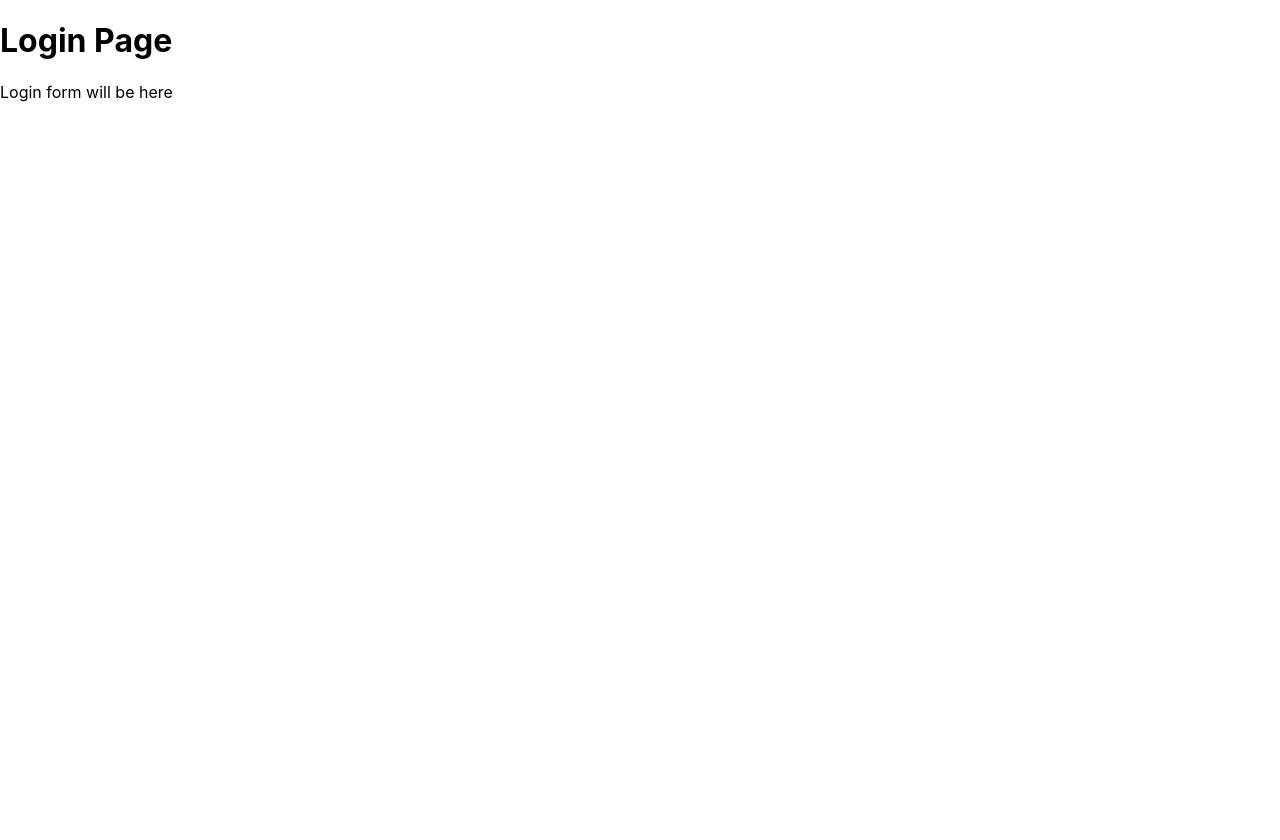
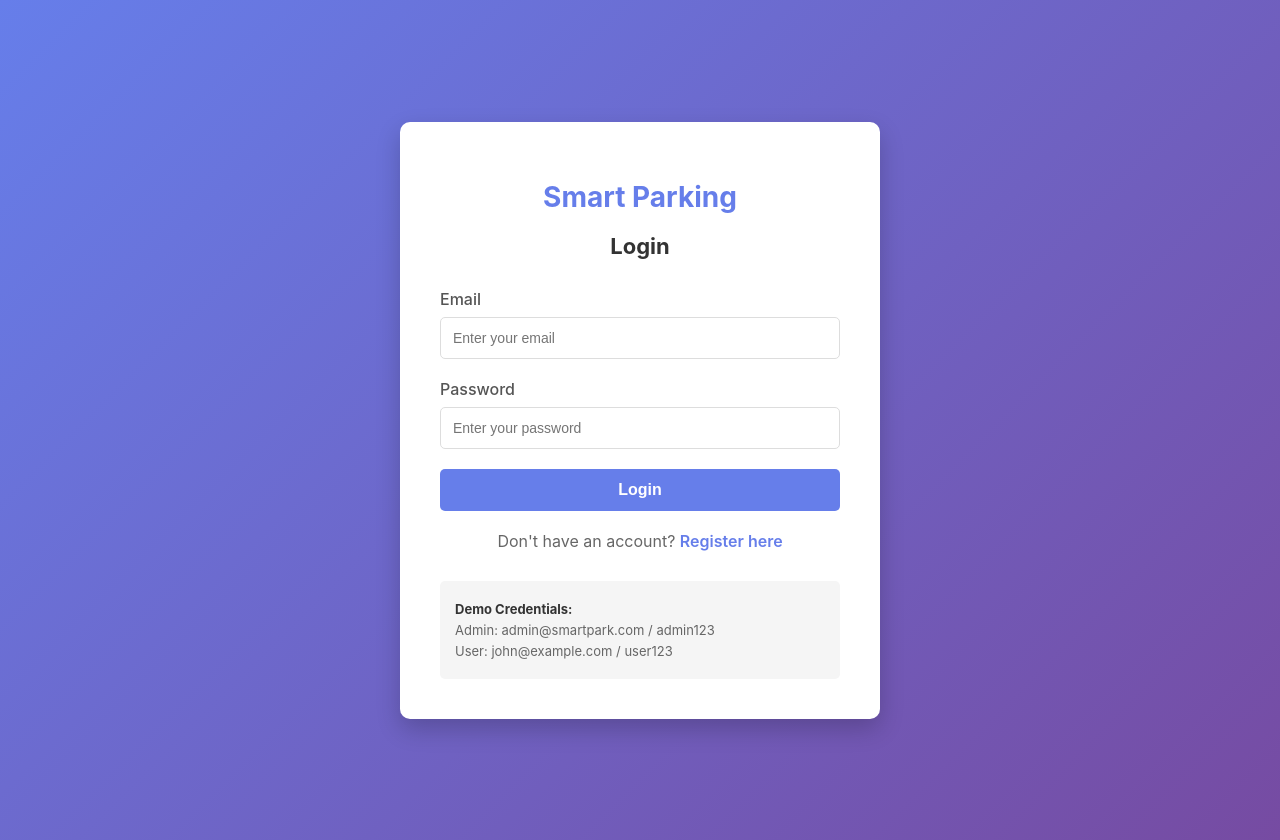
Before and after one commit to jessicaverna/smart-park, a React (Create React App) app in the folder frontend/: page /login in a window 1280 px wide. Before the commit the page ends 800 px from the top, so only its background shows below. Built offline with nearby package versions, Linux system fonts and the light colour scheme.

Commit message:
add auth pages

```diff
--- /dev/null
+++ b/frontend/src/pages/Auth.css
@@ -0,0 +1,120 @@
+.auth-container {
+  min-height: 100vh;
+  display: flex;
+  align-items: center;
+  justify-content: center;
+  background: linear-gradient(135deg, #667eea 0%, #764ba2 100%);
+  padding: 20px;
+}
+
+.auth-card {
+  background: white;
+  padding: 40px;
+  border-radius: 10px;
+  box-shadow: 0 10px 25px rgba(0, 0, 0, 0.2);
+  width: 100%;
+  max-width: 400px;
+}
+
+.auth-card h1 {
+  text-align: center;
+  color: #667eea;
+  margin-bottom: 10px;
+  font-size: 28px;
+}
+
+.auth-card h2 {
+  text-align: center;
+  color: #333;
+  margin-bottom: 30px;
+  font-size: 22px;
+}
+
+.form-group {
+  margin-bottom: 20px;
+}
+
+.form-group label {
+  display: block;
+  margin-bottom: 8px;
+  color: #555;
+  font-weight: 500;
+}
+
+.form-group input {
+  width: 100%;
+  padding: 12px;
+  border: 1px solid #ddd;
+  border-radius: 5px;
+  font-size: 14px;
+  box-sizing: border-box;
+}
+
+.form-group input:focus {
+  outline: none;
+  border-color: #667eea;
+}
+
+.btn-primary {
+  width: 100%;
+  padding: 12px;
+  background: #667eea;
+  color: white;
+  border: none;
+  border-radius: 5px;
+  font-size: 16px;
+  font-weight: 600;
+  cursor: pointer;
+  transition: background 0.3s;
+}
+
+.btn-primary:hover:not(:disabled) {
+  background: #5568d3;
+}
+
+.btn-primary:disabled {
+  background: #ccc;
+  cursor: not-allowed;
+}
+
+.error-message {
+  background: #fee;
+  color: #c33;
+  padding: 12px;
+  border-radius: 5px;
+  margin-bottom: 20px;
+  border-left: 4px solid #c33;
+}
+
+.auth-link {
+  text-align: center;
+  margin-top: 20px;
+  color: #666;
+}
+
+.auth-link a {
+  color: #667eea;
+  text-decoration: none;
+  font-weight: 600;
+}
+
+.auth-link a:hover {
+  text-decoration: underline;
+}
+
+.demo-credentials {
+  margin-top: 30px;
+  padding: 15px;
+  background: #f5f5f5;
+  border-radius: 5px;
+  font-size: 13px;
+}
+
+.demo-credentials p {
+  margin: 5px 0;
+  color: #666;
+}
+
+.demo-credentials strong {
+  color: #333;
+}
--- a/frontend/src/pages/Login.js
+++ b/frontend/src/pages/Login.js
@@ -1,10 +1,81 @@
-import React from 'react';
+import React, { useState } from 'react';
+import { useNavigate, Link } from 'react-router-dom';
+import { useAuth } from '../context/AuthContext';
+import './Auth.css';
 
 function Login() {
+  const [email, setEmail] = useState('');
+  const [password, setPassword] = useState('');
+  const [error, setError] = useState('');
+  const [loading, setLoading] = useState(false);
+  const { login } = useAuth();
+  const navigate = useNavigate();
+
+  const handleSubmit = async (e) => {
+    e.preventDefault();
+    setError('');
+    setLoading(true);
+
+    try {
+      const user = await login(email, password);
+      if (user.role === 'ADMIN') {
+        navigate('/admin');
+      } else {
+        navigate('/dashboard');
+      }
+    } catch (err) {
+      setError(err.response?.data?.message || 'Login failed. Please try again.');
+    } finally {
+      setLoading(false);
+    }
+  };
+
   return (
-    <div>
-      <h1>Login Page</h1>
-      <p>Login form will be here</p>
+    <div className="auth-container">
+      <div className="auth-card">
+        <h1>Smart Parking</h1>
+        <h2>Login</h2>
+
+        {error && <div className="error-message">{error}</div>}
+
+        <form onSubmit={handleSubmit}>
+          <div className="form-group">
+            <label>Email</label>
+            <input
+              type="email"
+              value={email}
+              onChange={(e) => setEmail(e.target.value)}
+              required
+              placeholder="Enter your email"
+            />
+          </div>
+
+          <div className="form-group">
+            <label>Password</label>
+            <input
+              type="password"
+              value={password}
+              onChange={(e) => setPassword(e.target.value)}
+              required
+              placeholder="Enter your password"
+            />
+          </div>
+
+          <button type="submit" disabled={loading} className="btn-primary">
+            {loading ? 'Logging in...' : 'Login'}
+          </button>
+        </form>
+
+        <p className="auth-link">
+          Don't have an account? <Link to="/register">Register here</Link>
+        </p>
+
+        <div className="demo-credentials">
+          <p><strong>Demo Credentials:</strong></p>
+          <p>Admin: admin@smartpark.com / admin123</p>
+          <p>User: john@example.com / user123</p>
+        </div>
+      </div>
     </div>
   );
 }
--- a/frontend/src/pages/Register.js
+++ b/frontend/src/pages/Register.js
@@ -1,10 +1,106 @@
-import React from 'react';
+import React, { useState } from 'react';
+import { useNavigate, Link } from 'react-router-dom';
+import { useAuth } from '../context/AuthContext';
+import './Auth.css';
 
 function Register() {
+  const [name, setName] = useState('');
+  const [email, setEmail] = useState('');
+  const [password, setPassword] = useState('');
+  const [confirmPassword, setConfirmPassword] = useState('');
+  const [error, setError] = useState('');
+  const [loading, setLoading] = useState(false);
+  const { register } = useAuth();
+  const navigate = useNavigate();
+
+  const handleSubmit = async (e) => {
+    e.preventDefault();
+    setError('');
+
+    if (password !== confirmPassword) {
+      setError('Passwords do not match');
+      return;
+    }
+
+    if (password.length < 6) {
+      setError('Password must be at least 6 characters');
+      return;
+    }
+
+    setLoading(true);
+
+    try {
+      await register(name, email, password);
+      navigate('/dashboard');
+    } catch (err) {
+      setError(err.response?.data?.message || 'Registration failed. Please try again.');
+    } finally {
+      setLoading(false);
+    }
+  };
+
   return (
-    <div>
-      <h1>Register Page</h1>
-      <p>Register form will be here</p>
+    <div className="auth-container">
+      <div className="auth-card">
+        <h1>Smart Parking</h1>
+        <h2>Register</h2>
+
+        {error && <div className="error-message">{error}</div>}
+
+        <form onSubmit={handleSubmit}>
+          <div className="form-group">
+            <label>Name</label>
+            <input
+              type="text"
+              value={name}
+              onChange={(e) => setName(e.target.value)}
+              required
+              placeholder="Enter your name"
+            />
+          </div>
+
+          <div className="form-group">
+            <label>Email</label>
+            <input
+              type="email"
+              value={email}
+              onChange={(e) => setEmail(e.target.value)}
+              required
+              placeholder="Enter your email"
+            />
+          </div>
+
+          <div className="form-group">
+            <label>Password</label>
+            <input
+              type="password"
+              value={password}
+              onChange={(e) => setPassword(e.target.value)}
+              required
+              placeholder="Enter your password (min 6 characters)"
+            />
+          </div>
+
+          <div className="form-group">
+            <label>Confirm Password</label>
+            <input
+              type="password"
+              value={confirmPassword}
+              onChange={(e) => setConfirmPassword(e.target.value)}
+              required
+              placeholder="Confirm your password"
+            />
+          </div>
+
+          <button type="submit" disabled={loading} className="btn-primary">
+            {loading ? 'Creating account...' : 'Register'}
+          </button>
+        </form>
+
+        <p className="auth-link">
+          Already have an account? <Link to="/login">Login here</Link>
+        </p>
+      </div>
     </div>
   );
 }
```
